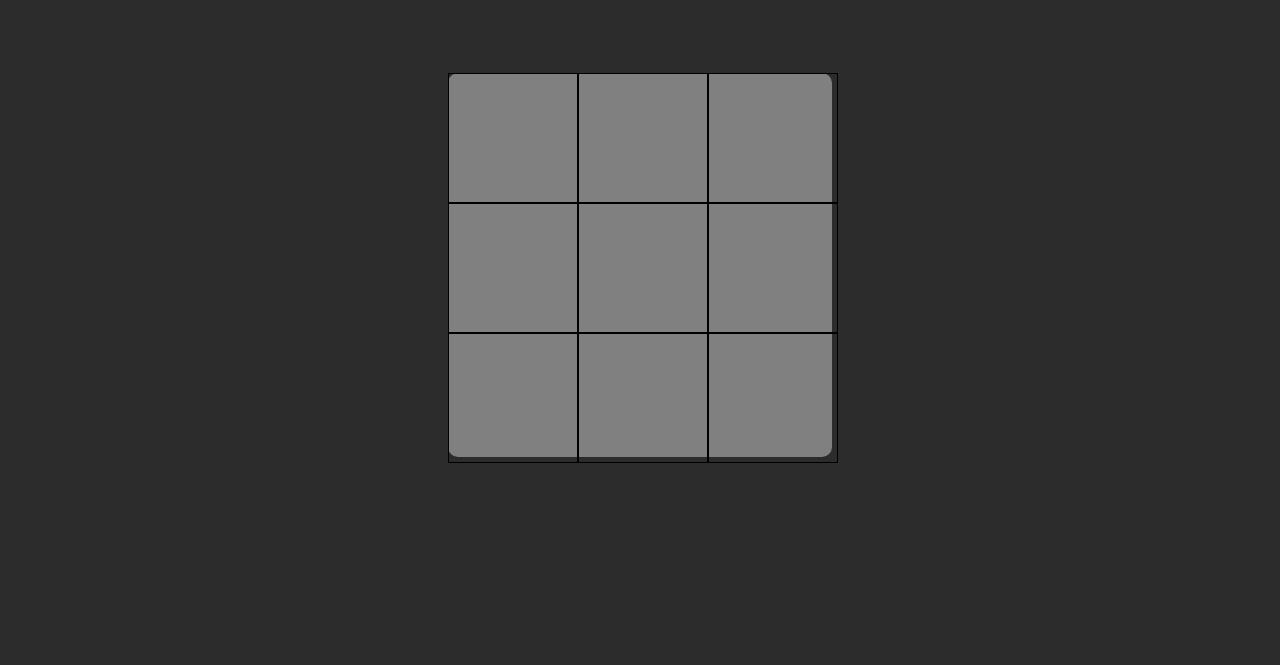
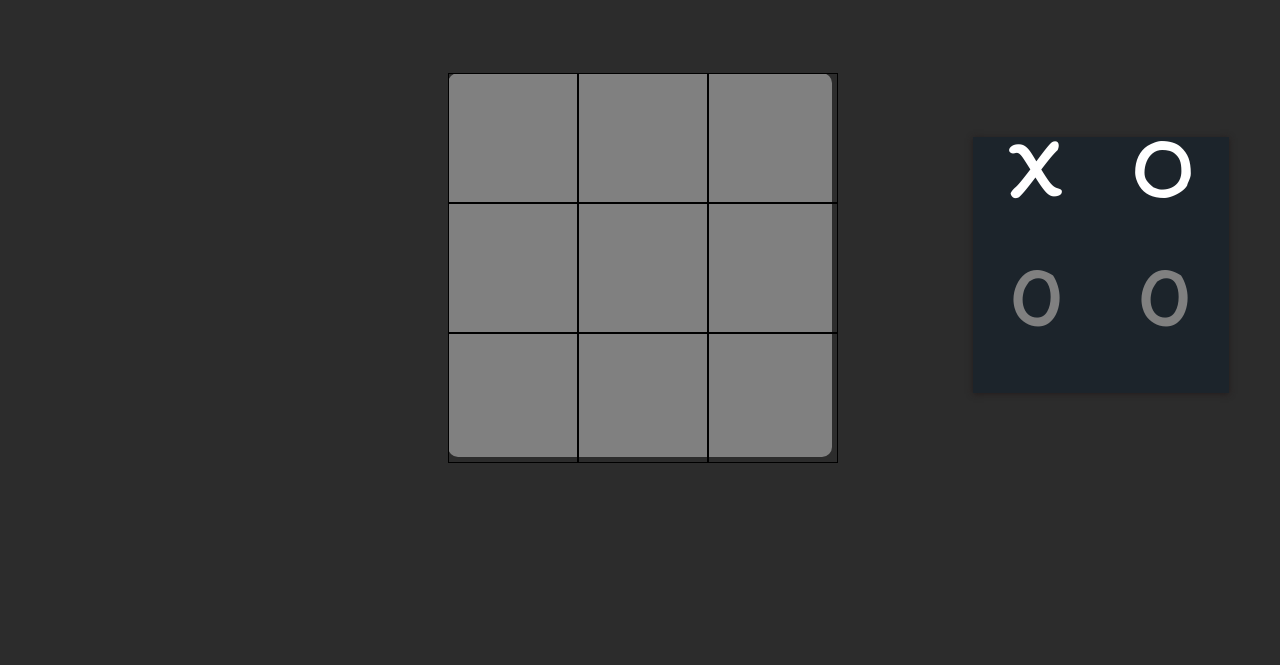
Before and after one commit to DouglasPaz10/jogodavelha, a plain HTML site: page index.html in a window 1280 px wide. Shown: the part 135-800 px from the top of the page. Drawn offline with Linux system fonts and the light colour scheme; a web font is replaced by a local one.

Commit message:
Update style.css

```diff
--- a/style.css
+++ b/style.css
@@ -1,4 +1,5 @@
 @import url('https://fonts.googleapis.com/css2?family=Itim&family=Roboto:wght@700&display=swap');
+@import url('https://fonts.googleapis.com/css2?family=Itim&family=Rampart+One&family=Roboto:wght@700&display=swap');
 
 *{
     margin: 0px;
@@ -78,15 +79,45 @@ body{
 
 
 .refresh:hover{
-    width: 250px;
-    transition: 0.6s;
-
+ border: 3px solid green;
 
 }
 
-.restart:hover{
-    width: 250px;
-    transition: 0.6s;
 
 
-}
+
+.quadro {
+    display: flex;
+    flex-flow: column;
+    height: 20vw;
+    width: 20vw;
+    background-color: rgb(28, 36, 43);
+    position: absolute;
+    right: -0vw; /* adjust the position based on your preference */
+    top: 50%;
+    transform: translateY(-50%);
+    margin-right: 4vw;
+    box-shadow: 0px 1px 6px 0px #241c1c;
+    justify-content: space-around;
+  }
+
+
+  .XOquadro{
+        display: flex;
+        justify-content: space-around;
+        margin-top: -70px;
+        font-size: 7vw;
+        color: white;
+        font-family: 'Itim', cursive;
+
+
+    }
+
+    .pontos{
+        display: flex;
+        justify-content: space-around;
+        margin-top: -70px;
+        font-size: 7vw;
+        color: gray;
+        font-family: 'Itim', cursive;
+    }
```
